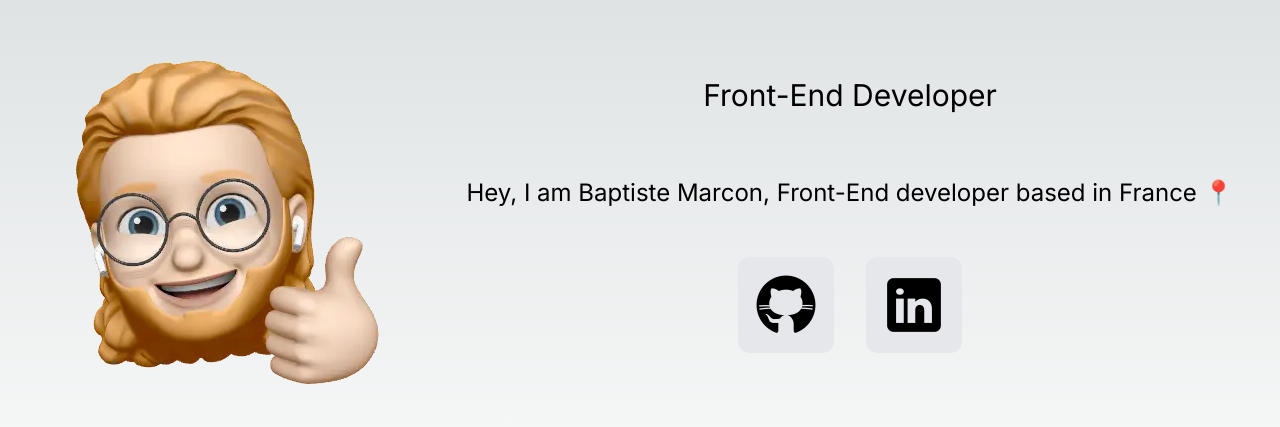
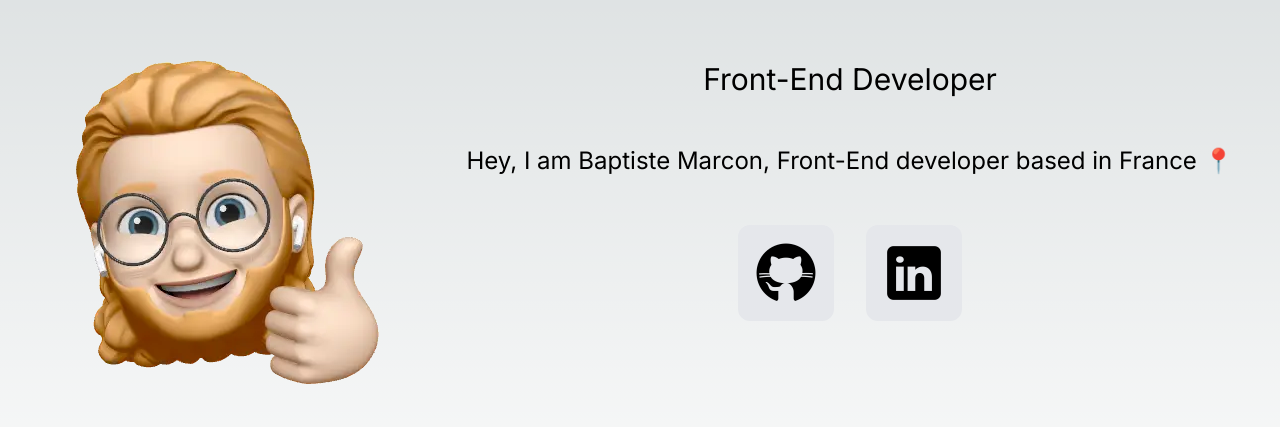
Before and after one commit to baptistemcn/portfolio, a Next.js app: page / in a window 1280 px wide. Shown: the part 177-604 px from the top of the page. Built offline with nearby package versions, Linux system fonts and the light colour scheme.

Commit message:
style: margin on title

```diff
--- a/app/page.tsx
+++ b/app/page.tsx
@@ -17,7 +17,7 @@ export default function Home() {
         </div>
         <div>
           <div className="flex flex-col justify-center items-center mx-8">
-            <h1 className="my-16 text-center text-3xl">Front-End Developer</h1>
+            <h1 className="my-12 text-center text-3xl">Front-End Developer</h1>
             <p className="text-center text-2xl">
               Hey, I am Baptiste Marcon, Front-End developer based in France 📍
             </p>
```
